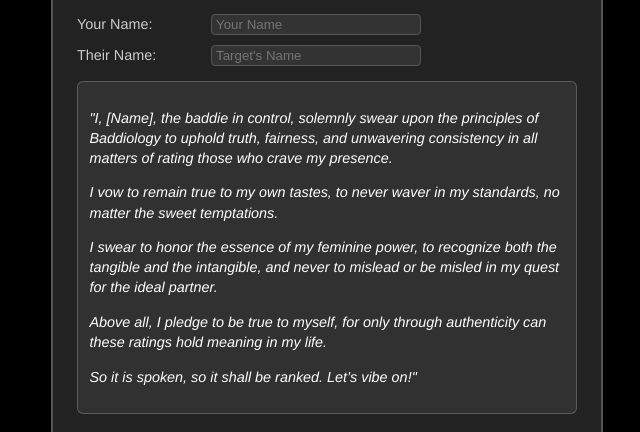
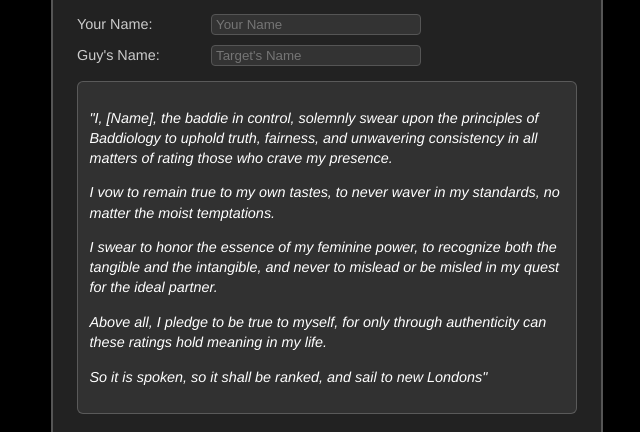
Before and after one commit to ZADDYOLOGY/BADDIOLOGY, a plain HTML site: page index.html in a window 1280 px wide. Shown: the part 206-638 px from the top of the page, 313-953 px from the left. Drawn offline with nearby package versions, Linux system fonts and the light colour scheme.

Commit message:
Update index.html
erjknvkji23rbvjkhm3b rmnh

```diff
--- a/index.html
+++ b/index.html
@@ -352,7 +352,7 @@
           <input id="welcomeBeholder" type="text" placeholder="Your Name" />
         </div>
         <div class="nameRow">
-          <label>Their Name:</label>
+          <label>Guy's Name:</label>
           <input id="welcomeApple" type="text" placeholder="Target's Name" />
         </div>
       </div>
@@ -364,7 +364,7 @@
         </p>
         <p>
           I vow to remain true to my own tastes, to never waver in my standards,
-          no matter the sweet temptations.
+          no matter the moist temptations.
         </p>
         <p>
           I swear to honor the essence of my feminine power, to recognize both the tangible
@@ -375,7 +375,7 @@
           can these ratings hold meaning in my life.
         </p>
         <p>
-          So it is spoken, so it shall be ranked. Let’s vibe on!"
+          So it is spoken, so it shall be ranked, and sail to new Londons"
         </p>
       </div>
       <button id="swearOathBtn" style="
@@ -396,7 +396,7 @@
   <!-- Weighted Category Choice Modal -->
   <div id="weightChoiceOverlay">
     <div id="weightChoiceBox">
-      <h2>Pick Your Weighted Category</h2>
+      <h2>Pick Your prefered category</h2>
       <p style="font-size:0.9em;">
         Each section normally accounts for 20% of the final rating except one special category,
         which gets 40%. Select which one you want to weigh more heavily:
```
